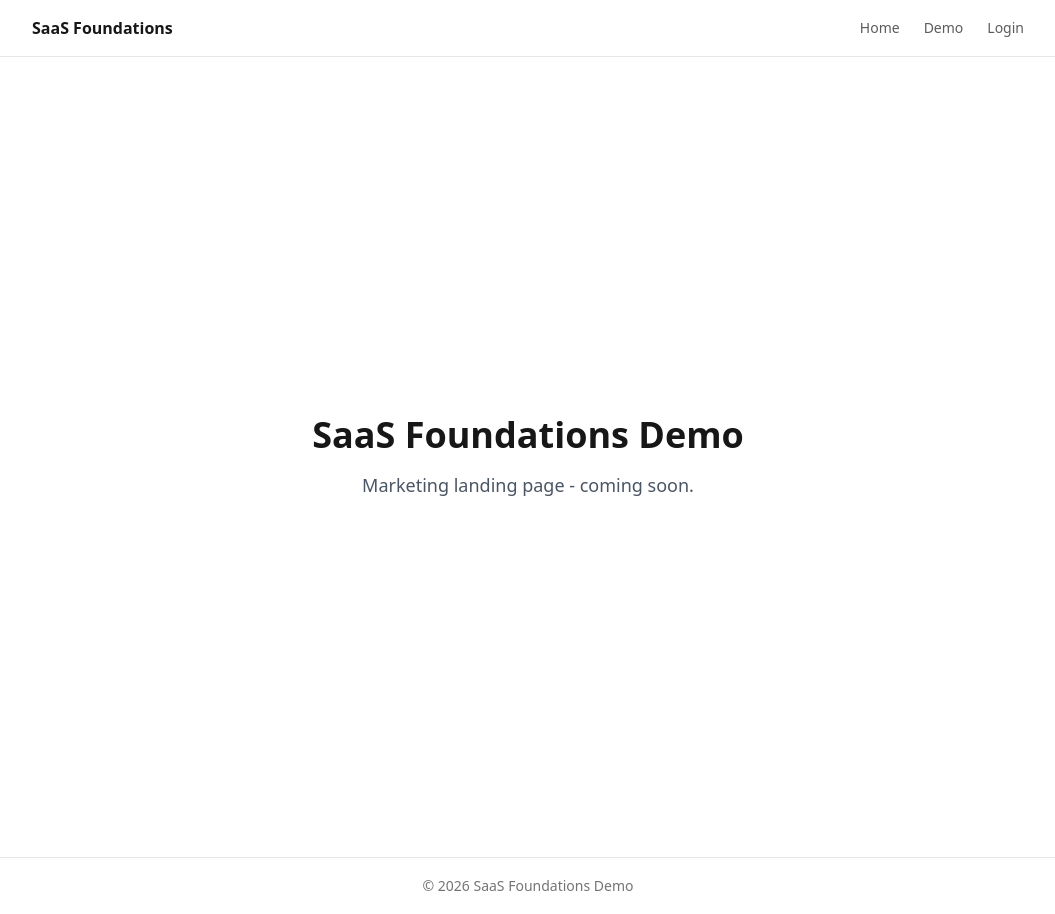
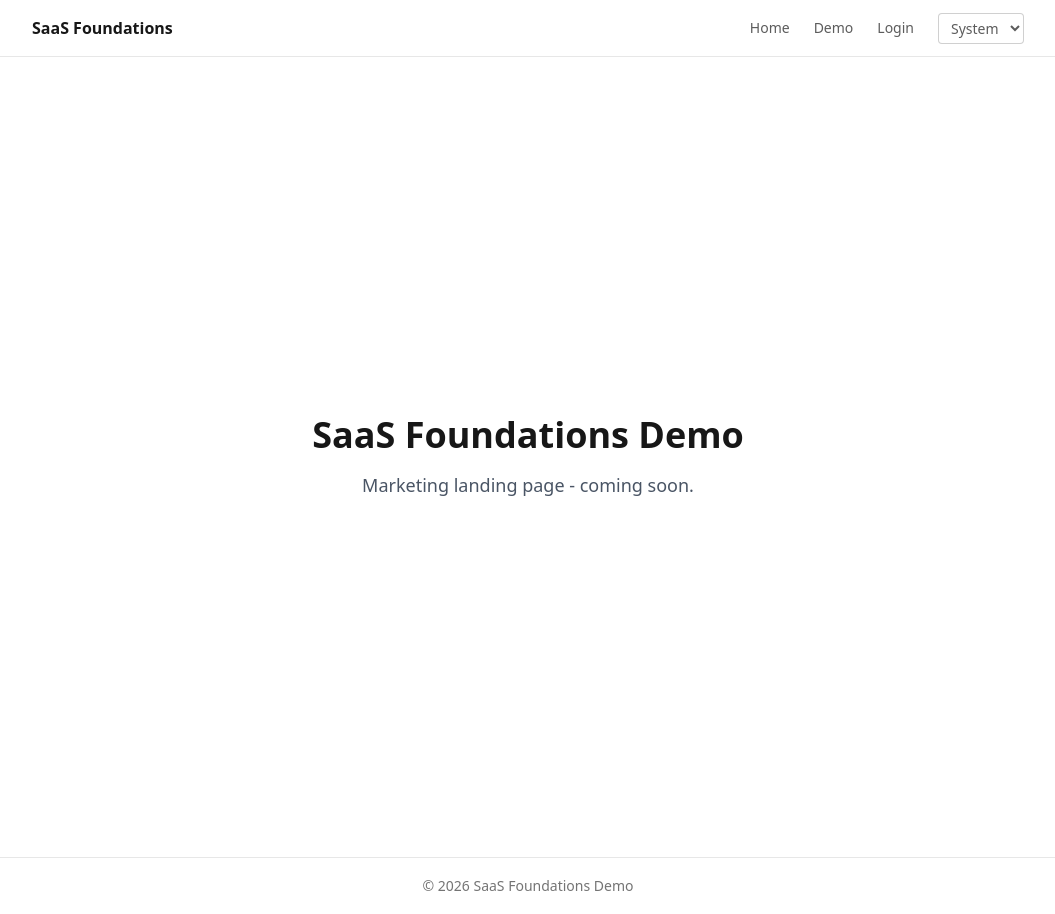
Before and after one commit to RoccoFaranda/saas-foundations-demo, a Next.js app: page / in a window 1280 px wide. Shown: the whole page, without its empty margins (112-1167 px from the left). Built offline with nearby package versions, Linux system fonts and the light colour scheme.

Commit message:
feat: add theme toggle

```diff
--- a/src/components/site-header.tsx
+++ b/src/components/site-header.tsx
@@ -1,4 +1,5 @@
 import Link from "next/link";
+import { ThemeToggle } from "./theme-toggle";
 
 export function SiteHeader() {
   return (
@@ -26,6 +27,7 @@ export function SiteHeader() {
           >
             Login
           </Link>
+          <ThemeToggle />
         </nav>
       </div>
     </header>
--- /dev/null
+++ b/src/components/theme-toggle.tsx
@@ -0,0 +1,50 @@
+"use client";
+
+import { useTheme } from "next-themes";
+import { useEffect, useState } from "react";
+
+const themes = [
+  { value: "light", label: "Light" },
+  { value: "dark", label: "Dark" },
+  { value: "system", label: "System" },
+] as const;
+
+export function ThemeToggle() {
+  const { theme, setTheme } = useTheme();
+  const [mounted, setMounted] = useState(false);
+
+  useEffect(() => {
+    // eslint-disable-next-line react-hooks/set-state-in-effect -- Standard hydration pattern for next-themes
+    setMounted(true);
+  }, []);
+
+  // Avoid hydration mismatch by rendering placeholder until mounted
+  if (!mounted) {
+    return (
+      <select
+        className="rounded border border-foreground/20 bg-background px-2 py-1 text-sm text-foreground/70"
+        disabled
+        aria-label="Theme selector"
+        data-testid="theme-toggle"
+      >
+        <option>Theme</option>
+      </select>
+    );
+  }
+
+  return (
+    <select
+      value={theme}
+      onChange={(e) => setTheme(e.target.value)}
+      className="rounded border border-foreground/20 bg-background px-2 py-1 text-sm text-foreground/70 transition-colors hover:border-foreground/40 hover:text-foreground"
+      aria-label="Theme selector"
+      data-testid="theme-toggle"
+    >
+      {themes.map((t) => (
+        <option key={t.value} value={t.value}>
+          {t.label}
+        </option>
+      ))}
+    </select>
+  );
+}
```
